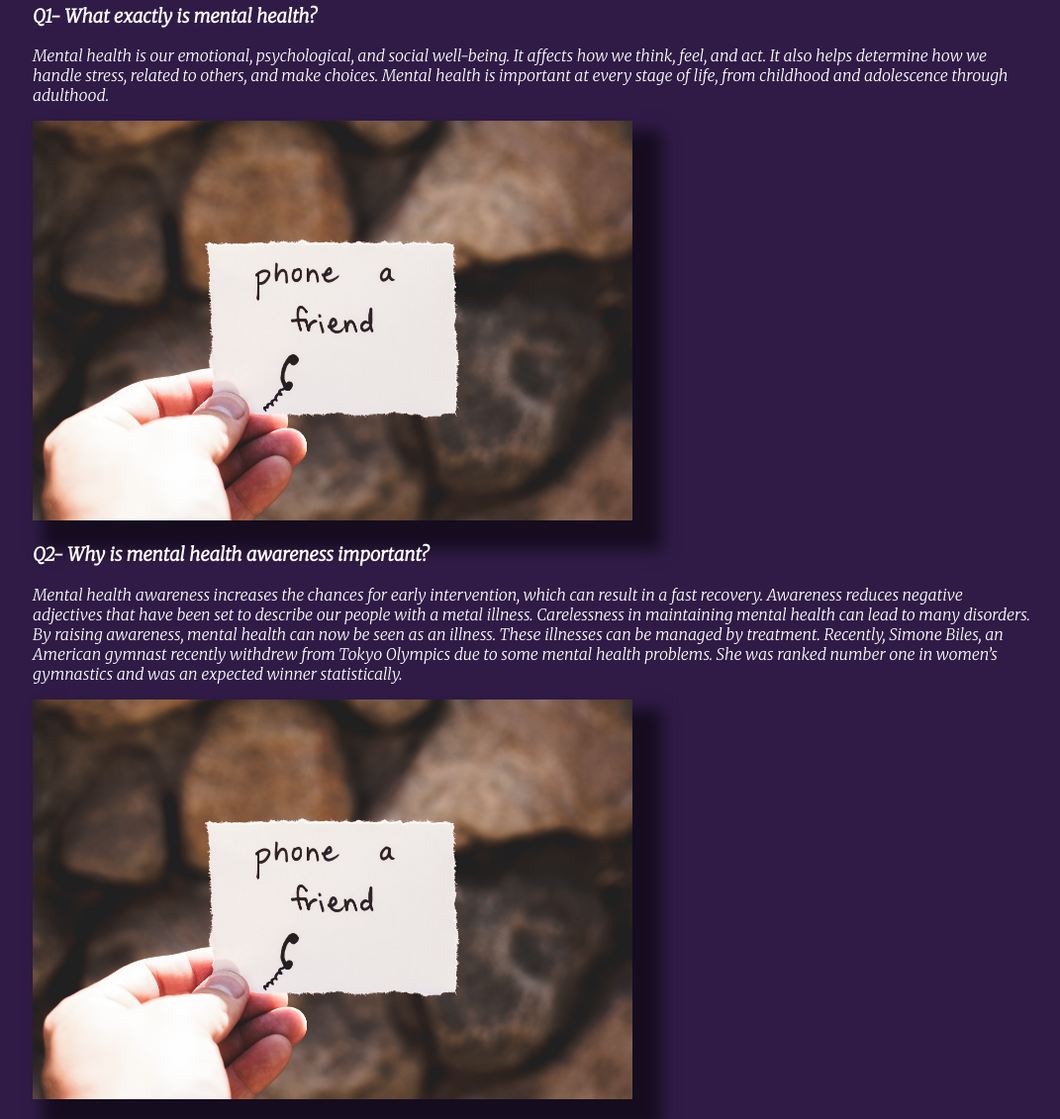
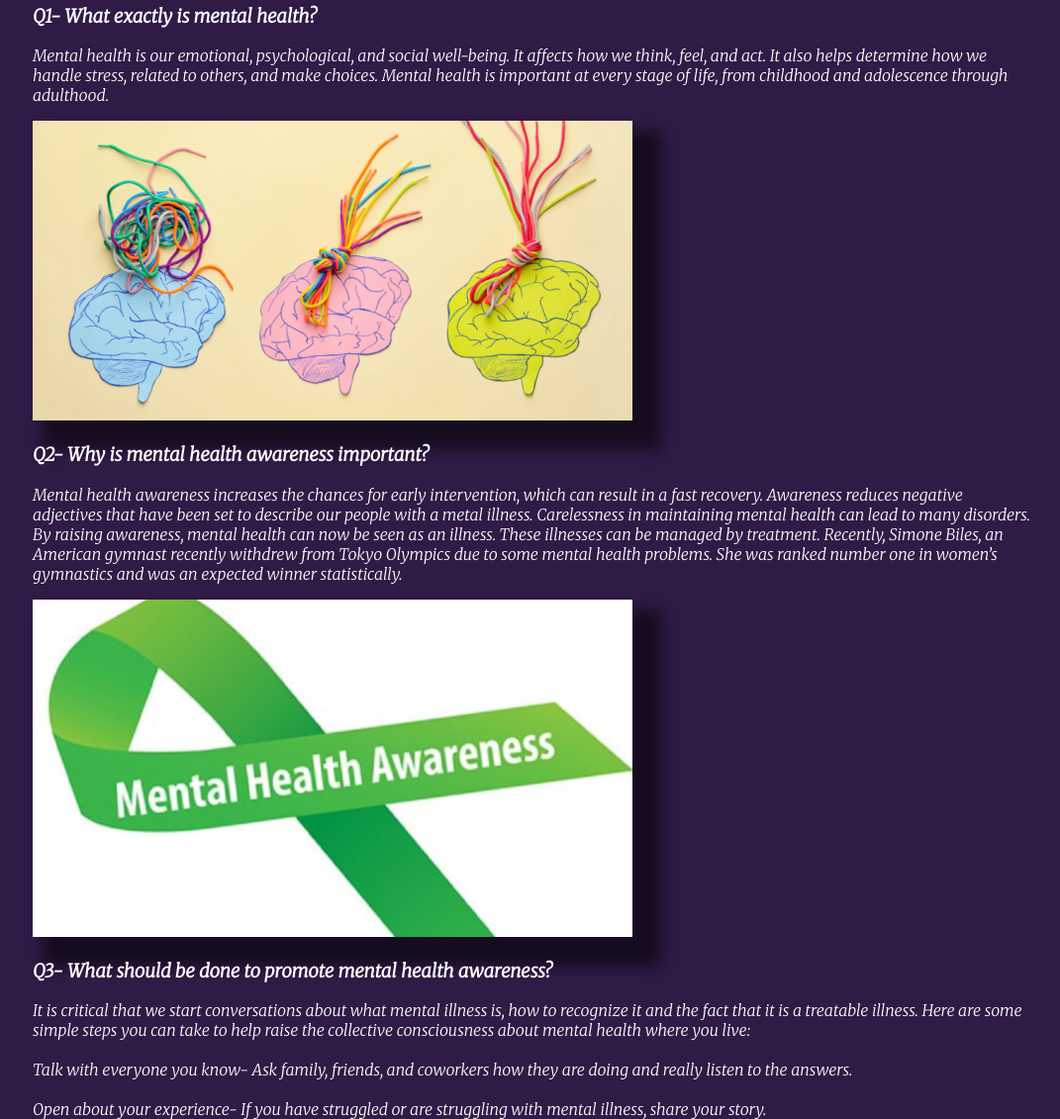
Before and after one commit to Psych4-383/mental-health-awareness-aisg-46, a plain HTML site: page faqs.html in a window 1280 px wide. Shown: the part 960-2091 px from the top of the page at 99% size, without its empty margins (137-1208 px from the left). Drawn offline with Linux system fonts and the light colour scheme; a web font is replaced by a local one.

Commit message:
faq imgs added

```diff
--- a/faqs.html
+++ b/faqs.html
@@ -66,7 +66,7 @@
                     and act. It also helps determine how we handle stress, related to others, and make choices. Mental
                     health is important at every stage of life, from childhood and adolescence through adulthood.
                 </p>
-                <img src="/imgs/phone-a-friend.jpg" alt="" class="img-faq">
+                <img src="/imgs/faq-1.png" alt="" class="img-faq">
                 <h3 class="question">
                     Q2- Why is mental health awareness important?
                 </h3>
@@ -79,7 +79,7 @@
                     health problems. She was ranked number one in women’s gymnastics and was an expected winner
                     statistically.
                 </p>
-                <img src="/imgs/phone-a-friend.jpg" alt="" class="img-faq">
+                <img src="/imgs/faq-2.png" alt="" class="img-faq">
                 <h3 class="question">
                     Q3- What should be done to promote mental health awareness?
                 </h3>
@@ -99,7 +99,7 @@
                     can have a direct impact on mental health. Eating healthy and getting plenty of exercise and sleep
                     all play a part in a person’s mental and emotional state. <br> <br>
                 </p>
-                <img src="/imgs/phone-a-friend.jpg" alt="" class="img-faq">
+                <img src="/imgs/faq-3.png" alt="" class="img-faq">
                 <h3 class="question">
                     Q4- What are some common signs of Mental illnesses?
                 </h3>
@@ -114,7 +114,7 @@
                     Social withdrawal <br><br>
                     Dramatic changes in eating or sleeping pattern
                 </p>
-                <img src="/imgs/phone-a-friend.jpg" alt="" class="img-faq">
+                <img src="/imgs/faq-4.png" alt="" class="img-faq">
                 <h3 class="question">
                     Q5- What are some types of Mental illnesses?
                 </h3>
@@ -131,7 +131,7 @@
                     Depression- A mental health disorder characterized by persistently depressed mood or loss of
                     interest in activities, causing significant impairment in daily life.
                 </p>
-                <img src="/imgs/phone-a-friend.jpg" alt="" class="img-faq">
+                <img src="/imgs/faq-5.png" alt="" class="img-faq">
             </div>
 
         </div>
```
